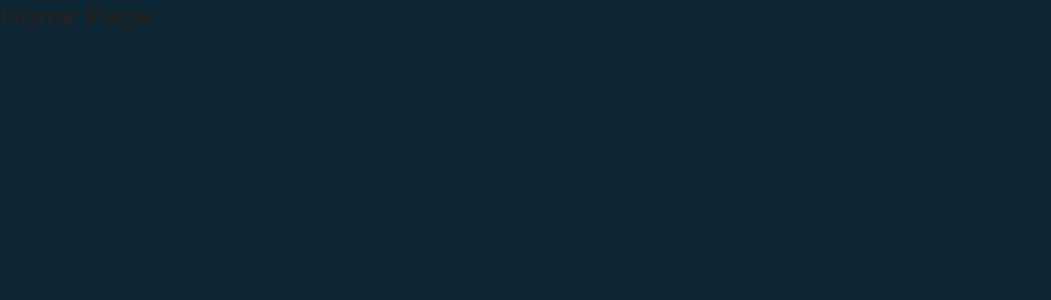
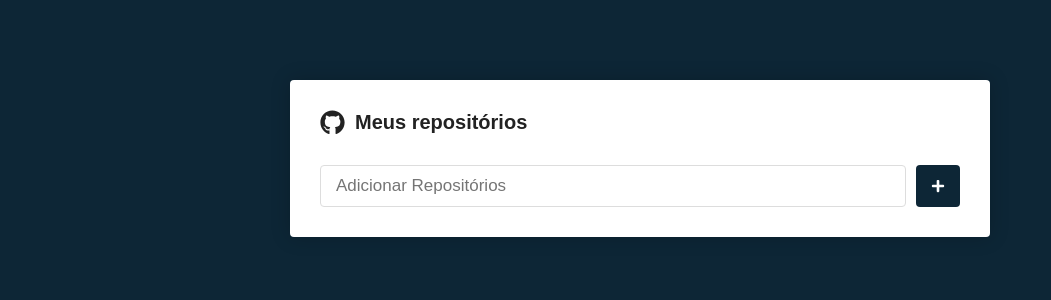
Before and after one commit to mandiilorenzo/project-react-github, a React (Vite) app: page / in a window 1280 px wide. Shown: the top 300 px of the page, without its empty margins (0-1051 px from the left). Built offline with nearby package versions, Linux system fonts and the light colour scheme.

Commit message:
style: estilizando a home

```diff
--- a/package.json
+++ b/package.json
@@ -12,6 +12,7 @@
   "dependencies": {
     "react": "^19.1.0",
     "react-dom": "^19.1.0",
+    "react-icons": "^5.5.0",
     "react-router-dom": "^7.6.3",
     "styled-components": "^6.1.19"
   },
--- a/src/pages/Home/index.tsx
+++ b/src/pages/Home/index.tsx
@@ -1,7 +1,17 @@
+import { FaGithub, FaPlus } from 'react-icons/fa'
+import * as S from './style'
+
 export const Home = () => {
     return (
-        <div>
-            <h1>Home Page</h1>
-        </div>
-    );
+        <main>
+            <S.Container>
+                <h1><FaGithub size={25} /> Meus repositórios</h1>
+
+                <S.Form>
+                    <input type="text" placeholder="Adicionar Repositórios" />
+                    <S.Button type="submit"><FaPlus color='#fff' size={14} /></S.Button>
+                </S.Form>
+            </S.Container>
+        </main>
+    )
 }
--- a/src/pages/Home/style.tsx
+++ b/src/pages/Home/style.tsx
@@ -1 +1,44 @@
 import styled from "styled-components";
+
+export const Container = styled.div`
+    max-width: 700px;
+    background-color: #fff;
+    padding: 30px;
+    margin: 80px auto;
+    border-radius: 4px;
+    box-shadow: 0 0 20px rgba(0, 0, 0, 0.2);
+
+    h1 {
+        font-size: 20px;
+        display: flex;
+        align-items: center;
+
+        svg {
+            margin-right: 10px;
+        }
+    }
+`
+
+export const Form = styled.form`
+    margin-top: 30px;
+    display: flex;
+
+    input {
+        flex: 1;
+        border: 1px solid #DDD;
+        padding: 10px 15px;
+        border-radius: 4px;
+        font-size: 17px;
+    }
+`
+
+export const Button = styled.button`
+    background-color: #0d2636;
+    border: none;
+    border-radius: 4px;
+    margin-left:  10px;
+    padding: 0 15px;
+    display: flex;
+    justify-content: center;
+    align-items: center;
+`
```
Also changed, not shown: 1 other file (tests, documents, lock files or other folders).
